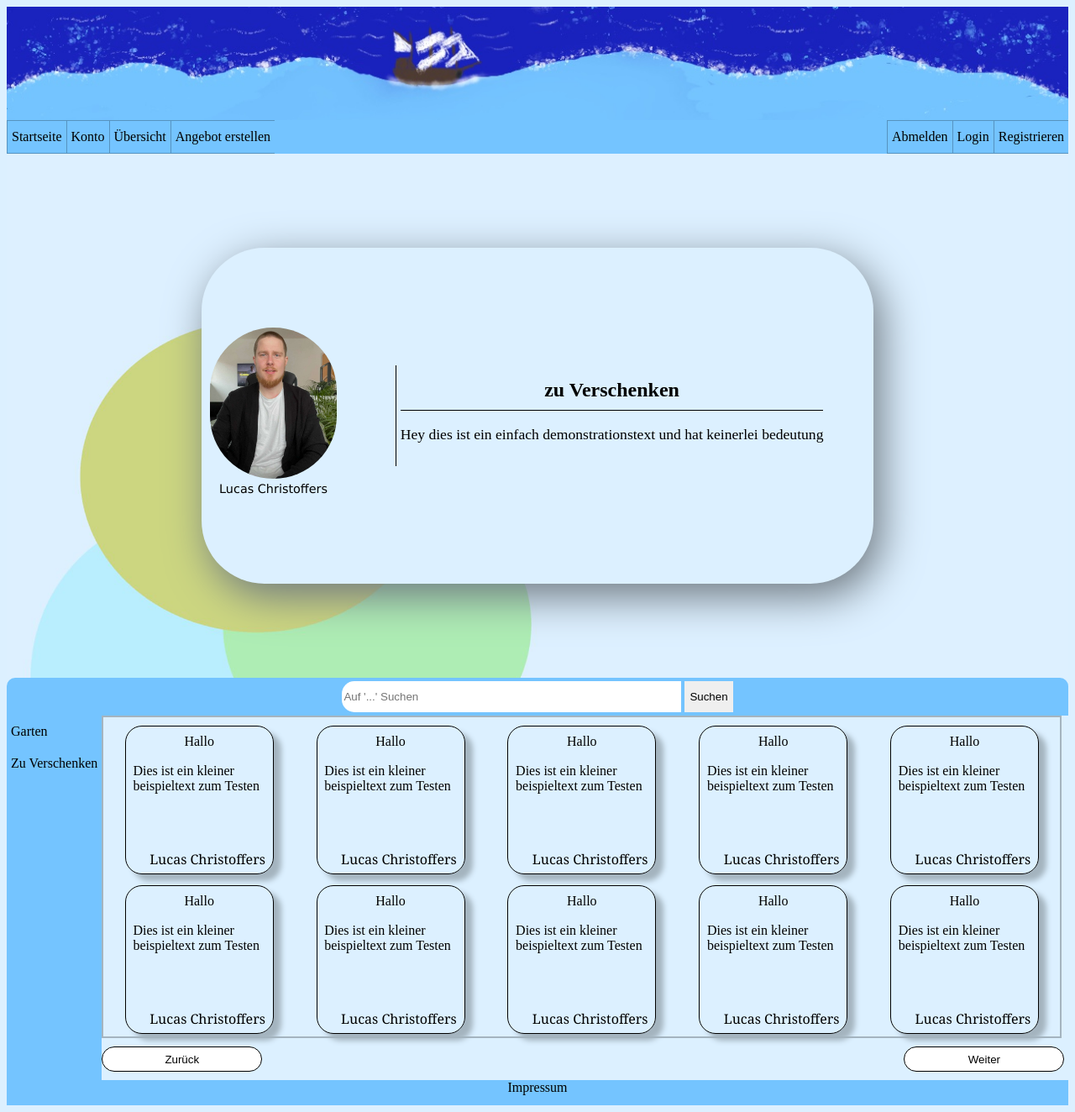
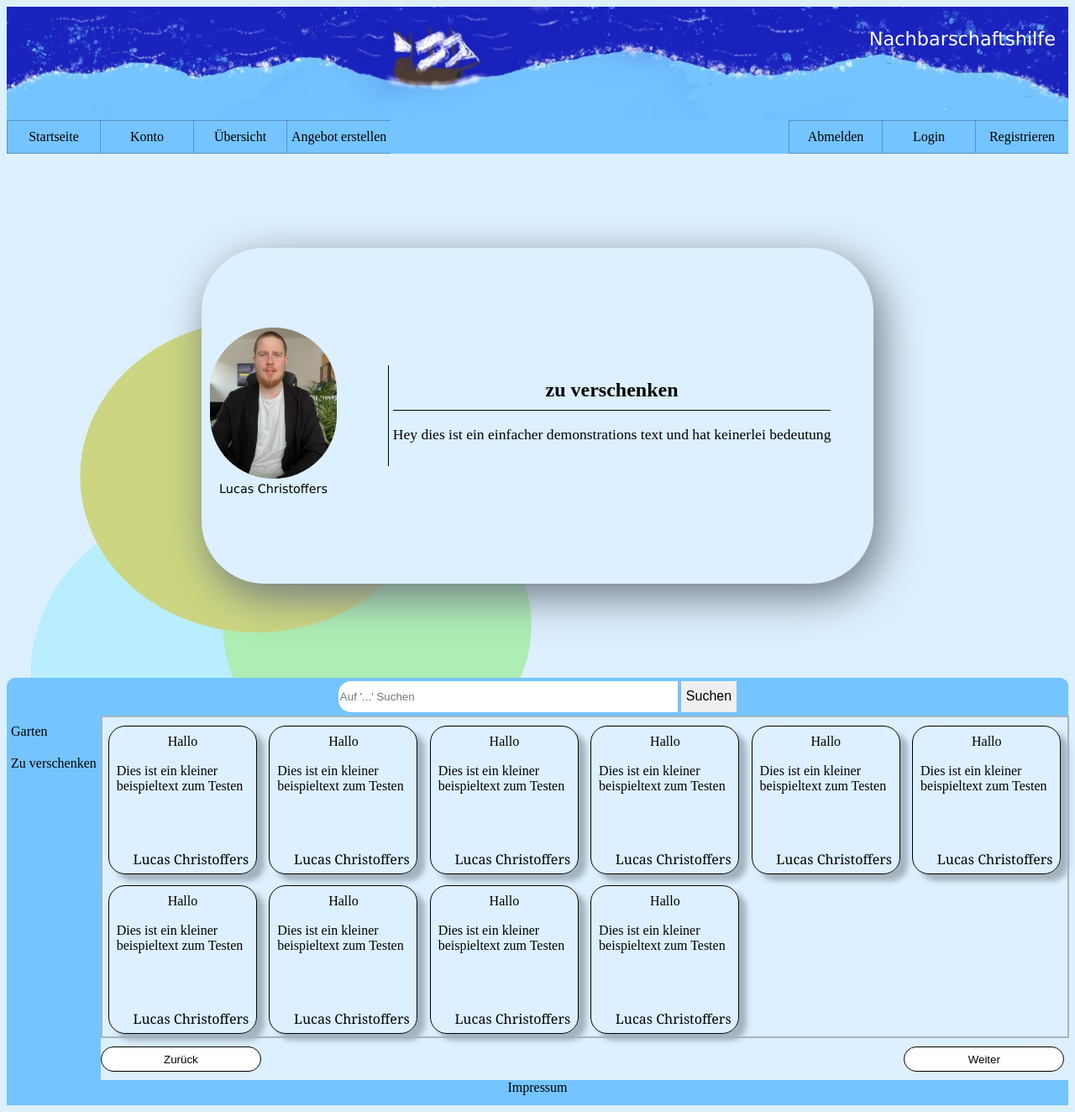
Before and after one commit to Niviera/Website, a PHP site: page / in a window 1280 px wide. Shown: the whole page at 84% size. Run offline with PHP 8.4, Linux system fonts and the light colour scheme.

Commit message:
Update: kleine anpassungen

```diff
--- a/CSS/index.css
+++ b/CSS/index.css
@@ -82,6 +82,8 @@
 .needAName .suche button{
     border: none;
     height: 37px;
+    color: black;
+    font-size: 1em;
 }
 
 .needAName label{
@@ -91,7 +93,7 @@
 /* Design Box Angebotsübersicht */
 .Container_kleine_Angebote{
     /* Größe */
-    width: 99%;
+    width: 99.7%;
     height: auto;
     border: 2px solid #A4B4BF;
     /* Ausgabe */
--- a/CSS/style.css
+++ b/CSS/style.css
@@ -11,6 +11,18 @@
     background-repeat: no-repeat;
     background-size: cover;
     background-position: 10% 0%;
+
+}
+
+#header .seitenname {
+    height: 100%;
+    width: max-content;
+    padding-top: 25px;
+    margin-right: 15px;
+    margin-left: auto;
+    color: White;
+    font-family:'Lucida Sans', 'Lucida Sans Regular', 'Lucida Grande', 'Lucida Sans Unicode', Geneva, Verdana, sans-serif;
+    font-size:1.4em;
 
 }
 
@@ -48,6 +60,8 @@
  }
 
 nav a{
+    min-width: 100px;
+    width: fit-content;
     text-decoration: none;
     color: black;
     display: block;
--- a/Ressourcen/header.php
+++ b/Ressourcen/header.php
@@ -1,5 +1,6 @@
 <header>
       <div id="header">
+            <div class="seitenname">Nachbarschaftshilfe</div>
       </div>
 </header>
 <nav>
--- a/angebot_erstellen.php
+++ b/angebot_erstellen.php
@@ -5,7 +5,7 @@
     <meta charset="UTF-8">
     <meta http-equiv="X-UA-Compatible" content="IE=edge">
     <meta name="viewport" content="width=device-width, initial-scale=1.0">
-    <title>Document</title>
+    <title>Angebot erstellen</title>
 
     <!-- Stylesheets -->
     <link rel="stylesheet" type="text/css" href="CSS/style.css">
--- a/impressum.php
+++ b/impressum.php
@@ -5,7 +5,7 @@
     <meta charset="UTF-8">
     <meta http-equiv="X-UA-Compatible" content="IE=edge">
     <meta name="viewport" content="width=device-width, initial-scale=1.0">
-    <title>Document</title>
+    <title>Impressum</title>
 
     <!-- Stylesheets -->
     <link rel="stylesheet" type="text/css" href="CSS/style.css">
--- a/index.php
+++ b/index.php
@@ -9,7 +9,7 @@
   <link rel="stylesheet" type="text/css" href="CSS/style.css">
   <link rel="stylesheet" type="text/css" href="CSS/index.css">
 
-  <title>Document</title>
+  <title>Startseite</title>
 </head>
 
 <body>
@@ -30,8 +30,8 @@
       </div>
       <!-- Container für Angebots Details -->
       <div class="ContainerAngebotDetails">
-        <h1> zu Verschenken </h1>
-        <p>Hey dies ist ein einfach demonstrationstext und hat keinerlei bedeutung
+        <h1> zu verschenken </h1>
+        <p>Hey dies ist ein einfacher demonstrations text und hat keinerlei bedeutung
         </p>
       </div>
     </div>
@@ -56,7 +56,7 @@
       <!-- Suche -->
       <ul>
         <li> <a>Garten</a> </li>
-        <li><a>Zu Verschenken</a> </li>
+        <li><a>Zu verschenken</a> </li>
       </ul>
     </div>
     <!-- Angebote -->
--- a/konto_erstellen.php
+++ b/konto_erstellen.php
@@ -5,7 +5,7 @@
     <meta charset="UTF-8">
     <meta http-equiv="X-UA-Compatible" content="IE=edge">
     <meta name="viewport" content="width=device-width, initial-scale=1.0">
-    <title>Document</title>
+    <title>Registrieren</title>
 
     <!-- Stylesheets -->
     <link rel="stylesheet" type="text/css" href="CSS/style.css">
@@ -57,7 +57,7 @@
                 <input id="passwortwdh" name="passwortwdh" type="password" required>
             </div>
             <div class="ContainerRubrik">
-                <legend>Bild hochladen</legend>
+                <legend>Bild hochladen:</legend>
                 <label for="dateiHochladen">Datei:</label>
                 <input id="dateiHochladen" name="dateiHochladen" type="file">
             </div>
--- a/konto_uebersicht.php
+++ b/konto_uebersicht.php
@@ -5,7 +5,7 @@
     <meta charset="UTF-8">
     <meta http-equiv="X-UA-Compatible" content="IE=edge">
     <meta name="viewport" content="width=device-width, initial-scale=1.0">
-    <title>Document</title>
+    <title>Kontodaten</title>
 
     <!-- Stylesheets -->
     <link rel="stylesheet" type="text/css" href="CSS/style.css">
--- a/login.php
+++ b/login.php
@@ -5,7 +5,7 @@
     <meta charset="UTF-8">
     <meta http-equiv="X-UA-Compatible" content="IE=edge">
     <meta name="viewport" content="width=device-width, initial-scale=1.0">
-    <title>Document</title>
+    <title>Login</title>
 
     <!-- Stylesheets -->
     <link rel="stylesheet" type="text/css" href="CSS/style.css">
--- a/uebersicht.php
+++ b/uebersicht.php
@@ -5,7 +5,7 @@
     <meta charset="UTF-8">
     <meta http-equiv="X-UA-Compatible" content="IE=edge">
     <meta name="viewport" content="width=device-width, initial-scale=1.0">
-    <title>Document</title>
+    <title>Eigene Hilfsangebote</title>
 
     <!-- Stylesheets -->
     <link rel="stylesheet" type="text/css" href="CSS/style.css">
```
